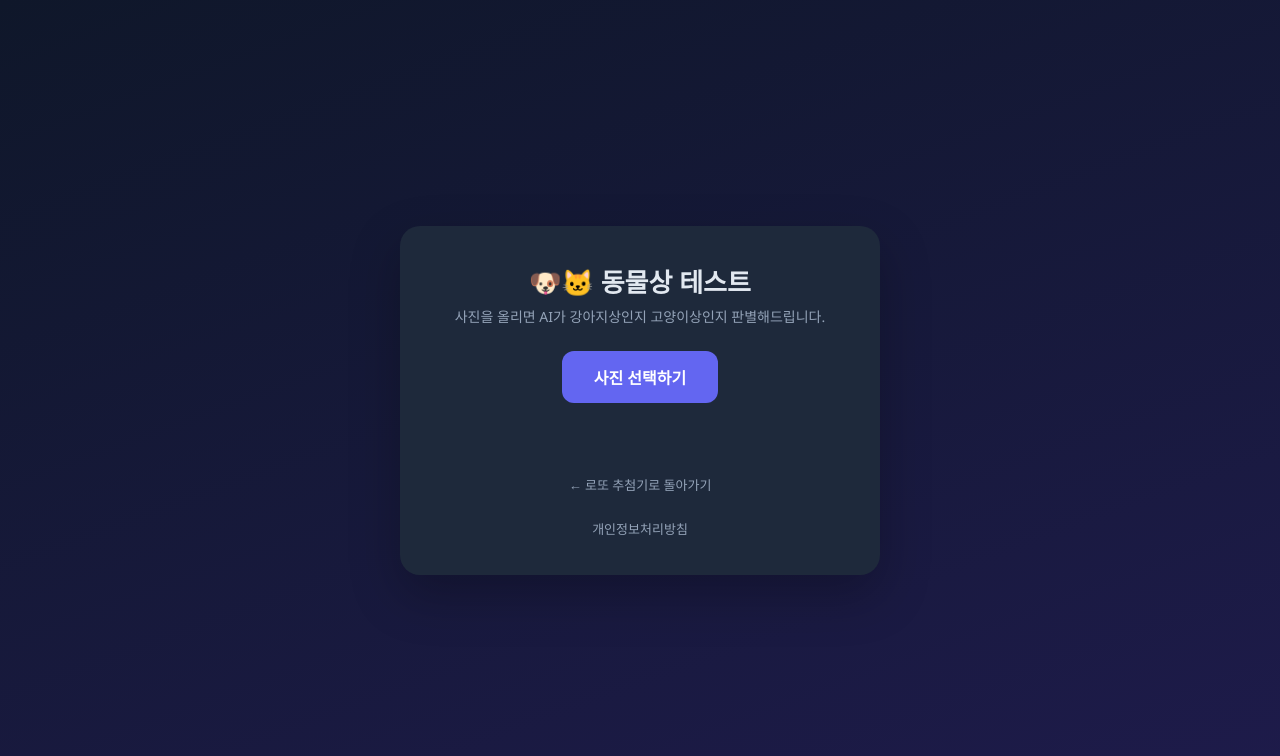
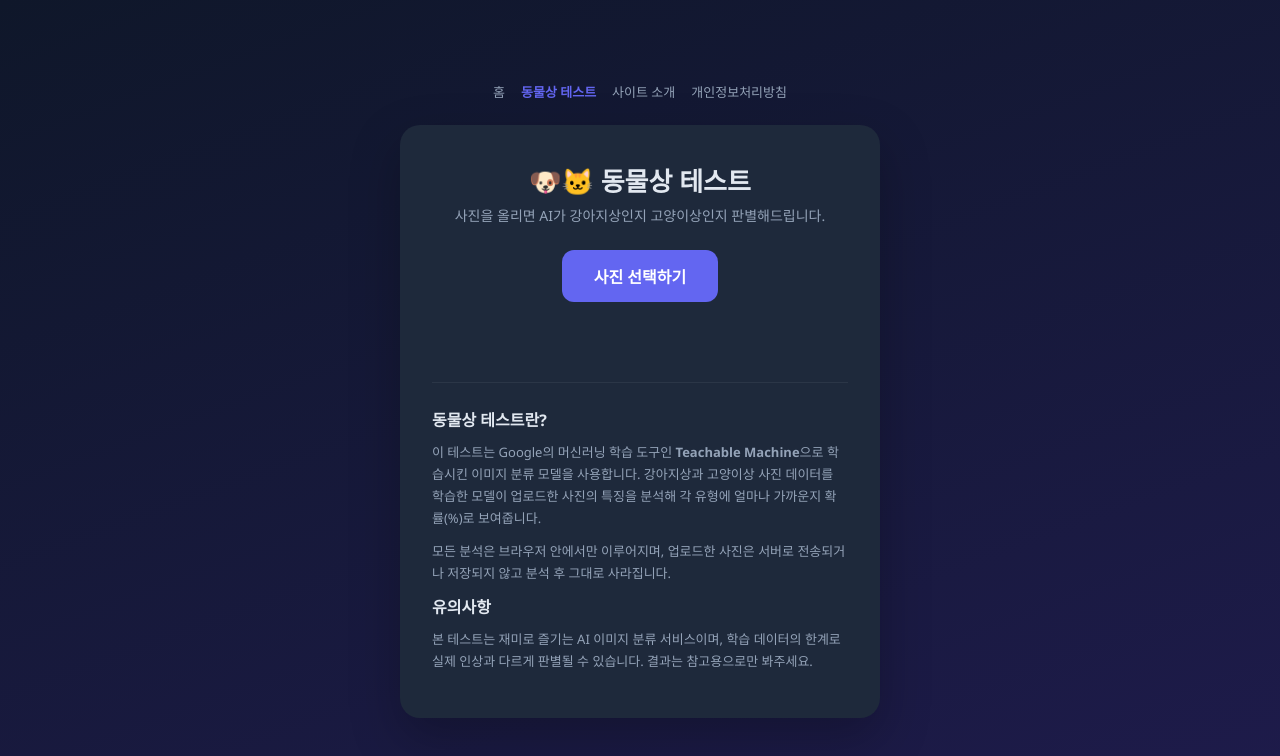
Before and after one commit to nnushroonn/product-builder-lecture, a plain HTML site: page animal-test.html in a window 1280 px wide. Drawn offline with Linux system fonts and the light colour scheme.

Commit message:
애드센스 심사 대비 콘텐츠 보강: 사이트 소개 페이지, 설명 콘텐츠, 공통 내비게이션, 메타 설명 추가

```diff
--- a/animal-test.html
+++ b/animal-test.html
@@ -3,7 +3,8 @@
 <head>
     <meta charset="UTF-8">
     <meta name="viewport" content="width=device-width, initial-scale=1.0">
-    <title>동물상 테스트</title>
+    <title>동물상 테스트 - AI로 강아지상 고양이상 판별하기</title>
+    <meta name="description" content="사진을 업로드하면 AI(Teachable Machine) 모델이 강아지상인지 고양이상인지 확률로 알려주는 무료 동물상 테스트입니다.">
     <meta name="google-adsense-account" content="ca-pub-6417299670040046">
     <script async src="https://pagead2.googlesyndication.com/pagead/js/adsbygoogle.js?client=ca-pub-6417299670040046"
      crossorigin="anonymous"></script>
@@ -22,6 +23,7 @@
             margin: 0;
             min-height: 100vh;
             display: flex;
+            flex-direction: column;
             align-items: center;
             justify-content: center;
             background: linear-gradient(160deg, var(--bg-grad-1), var(--bg-grad-2));
@@ -29,14 +31,49 @@
             color: var(--text);
             padding: 24px;
         }
+        .page {
+            width: 100%;
+            max-width: 480px;
+            display: flex;
+            flex-direction: column;
+            gap: 24px;
+        }
+        .site-nav {
+            display: flex;
+            justify-content: center;
+            gap: 16px;
+            flex-wrap: wrap;
+            font-size: 13px;
+        }
+        .site-nav a {
+            color: var(--muted);
+            text-decoration: none;
+        }
+        .site-nav a:hover { color: var(--text); }
+        .site-nav a.active { color: var(--accent); font-weight: 600; }
         .card {
             width: 100%;
-            max-width: 480px;
             background: var(--panel);
             border-radius: 20px;
             padding: 36px 32px;
             box-shadow: 0 20px 50px rgba(0,0,0,0.25);
             text-align: center;
+        }
+        .info-section {
+            margin-top: 32px;
+            padding-top: 24px;
+            border-top: 1px solid var(--border);
+            text-align: left;
+        }
+        .info-section h2 {
+            font-size: 16px;
+            margin: 0 0 10px;
+        }
+        .info-section p {
+            font-size: 13px;
+            color: var(--muted);
+            line-height: 1.7;
+            margin: 0 0 10px;
         }
         h1 {
             margin: 0 0 6px;
@@ -118,17 +155,16 @@
             transition: width 0.2s ease;
         }
 
-        .back-link {
-            display: inline-block;
-            margin-top: 24px;
-            font-size: 13px;
-            color: var(--muted);
-            text-decoration: none;
-        }
-        .back-link:hover { color: var(--text); }
     </style>
 </head>
 <body>
+    <div class="page">
+    <nav class="site-nav">
+        <a href="index.html">홈</a>
+        <a href="animal-test.html" class="active">동물상 테스트</a>
+        <a href="about.html">사이트 소개</a>
+        <a href="privacy.html">개인정보처리방침</a>
+    </nav>
     <div class="card">
         <h1>🐶🐱 동물상 테스트</h1>
         <p class="subtitle">사진을 올리면 AI가 강아지상인지 고양이상인지 판별해드립니다.</p>
@@ -140,9 +176,14 @@
         <div id="preview-container"></div>
         <div id="label-container"></div>
 
-        <a class="back-link" href="index.html">← 로또 추첨기로 돌아가기</a>
-        <br>
-        <a class="back-link" href="privacy.html">개인정보처리방침</a>
+        <div class="info-section">
+            <h2>동물상 테스트란?</h2>
+            <p>이 테스트는 Google의 머신러닝 학습 도구인 <strong>Teachable Machine</strong>으로 학습시킨 이미지 분류 모델을 사용합니다. 강아지상과 고양이상 사진 데이터를 학습한 모델이 업로드한 사진의 특징을 분석해 각 유형에 얼마나 가까운지 확률(%)로 보여줍니다.</p>
+            <p>모든 분석은 브라우저 안에서만 이루어지며, 업로드한 사진은 서버로 전송되거나 저장되지 않고 분석 후 그대로 사라집니다.</p>
+            <h2>유의사항</h2>
+            <p>본 테스트는 재미로 즐기는 AI 이미지 분류 서비스이며, 학습 데이터의 한계로 실제 인상과 다르게 판별될 수 있습니다. 결과는 참고용으로만 봐주세요.</p>
+        </div>
+    </div>
     </div>
 
     <script src="https://cdn.jsdelivr.net/npm/@tensorflow/tfjs@latest/dist/tf.min.js"></script>
```
Also changed, not shown: about.html (added, +94 -0 lines), index.html (+46 -10 lines), privacy.html (+31 -10 lines).
